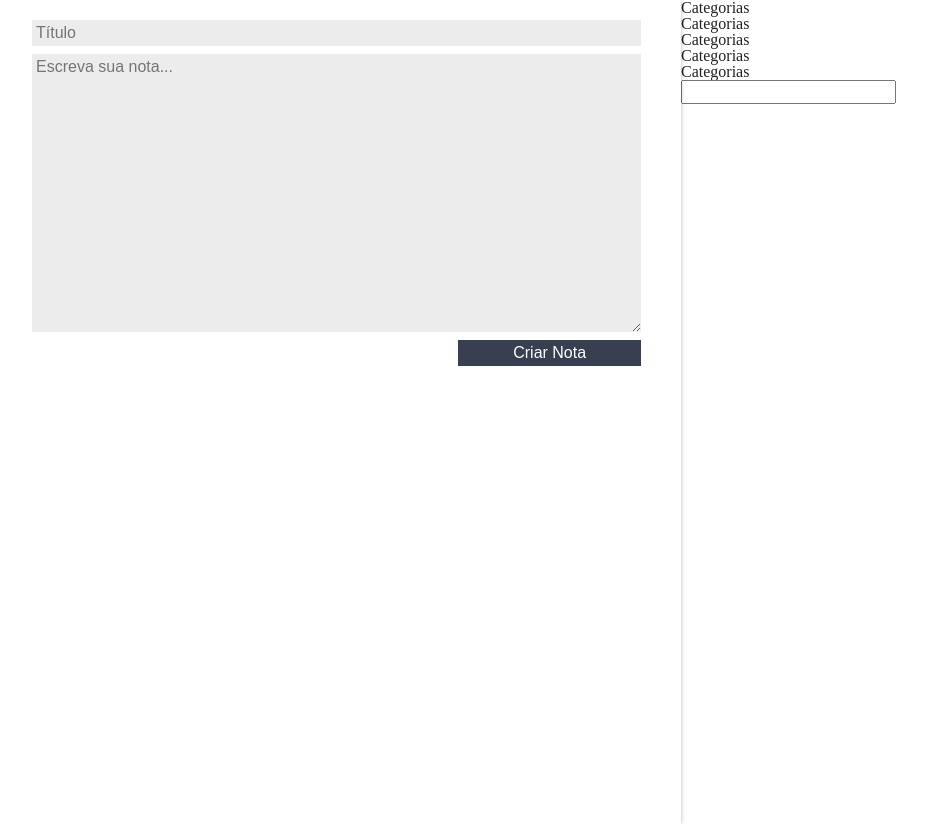
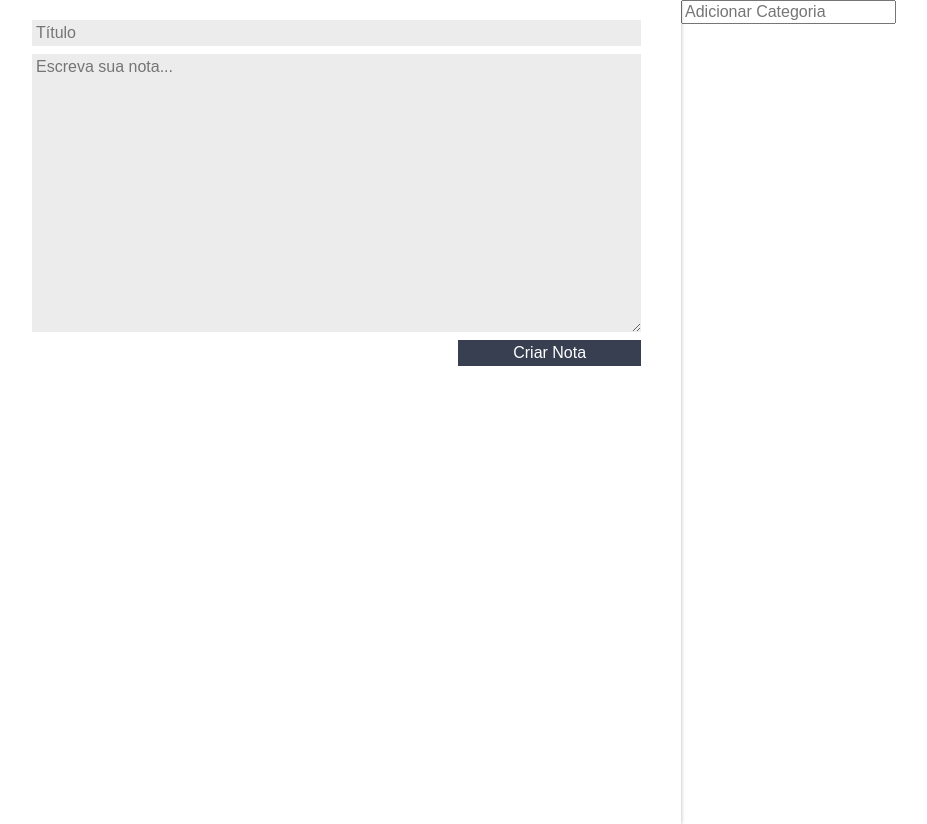
Before and after one commit to gmartpad/react-ciclo-de-vida-dos-componentes, a React (Create React App) app: page / in a window 1280 px wide. Shown: the whole page, without its empty margins (8-935 px from the left). Built offline with nearby package versions, Linux system fonts and the light colour scheme; the HTML template or start-up script is replaced by a standard one.

Commit message:
feat: Adicionando categorias dinamicamente

```diff
--- a/src/App.js
+++ b/src/App.js
@@ -10,7 +10,8 @@ class App extends Component {
     super();
 
     this.state = {
-      notas:[]
+      notas:[],
+      categorias:[],
     }
   }
 
@@ -18,7 +19,8 @@ class App extends Component {
     const novaNota = {titulo, texto};
     const novoArrayNotas = [...this.state.notas,novaNota]
     const novoEstado = {
-      notas:novoArrayNotas
+      ...this.state,
+      notas:novoArrayNotas,
     }
     this.setState(novoEstado)
   }
@@ -26,8 +28,31 @@ class App extends Component {
   deletarNota(index){
     let arrayDeNotas = this.state.notas;
     arrayDeNotas.splice(index, 1);
-    this.setState({notas: arrayDeNotas})
-    console.log("deletar");
+    this.setState({
+      ...this.state,
+      notas: arrayDeNotas,
+    })
+    console.log("deletar Nota");
+  }
+
+  criarCategoria(titulo){
+    const novaCategoria = titulo;
+    const novoArrayCategorias = [...this.state.categorias,novaCategoria]
+    const novoEstado = {
+      ...this.state,
+      categorias: novoArrayCategorias,
+    }
+    this.setState(novoEstado)
+  }
+
+  deletarCategoria(index){
+    let arrayDeCategorias = this.state.categorias;
+    arrayDeCategorias.splice(index, 1);
+    this.setState({
+      ...this.state,
+      categorias:arrayDeCategorias,
+    })
+    console.log("deletar Categoria");
   }
 
   render() {
@@ -35,7 +60,11 @@ class App extends Component {
       <section className="conteudo">
         <FormularioCadastro criarNota={this.criarNota.bind(this)}/>
         <main className="conteudo-principal">
-          <ListaDeCategorias/>
+          <ListaDeCategorias
+            adicionarCategoria={this.criarCategoria.bind(this)}
+            apagarCategoria={this.deletarCategoria.bind(this)}
+            categorias={this.state.categorias}
+          />
           <ListaDeNotas
             apagarNota={this.deletarNota.bind(this)}
             notas={this.state.notas}
--- a/src/components/ListaDeCategorias/ListaDeCategorias.jsx
+++ b/src/components/ListaDeCategorias/ListaDeCategorias.jsx
@@ -2,17 +2,31 @@ import React, { Component } from 'react';
 
 class ListaDeCategorias extends Component {
     // state = {  }
+
+    _handleEventoInput(e){
+        if(e.key === "Enter"){
+
+            let valorCategoria = e.target.value;
+
+            this.props.adicionarCategoria(valorCategoria);
+        }
+    }
+
     render() {
         return (
             <section>
                 <ul>
-                    <li>Categorias</li>
-                    <li>Categorias</li>
-                    <li>Categorias</li>
-                    <li>Categorias</li>
-                    <li>Categorias</li>
+                    {this.props.categorias.map((categoria, index) =>
+
+                        <li key={index}>{categoria}</li>
+
+                    )}
                 </ul>
-                <input type="text"/>
+                <input
+                    type="text"
+                    placeholder="Adicionar Categoria"
+                    onKeyUp={this._handleEventoInput.bind(this)}
+                />
             </section>
         );
     }
```
